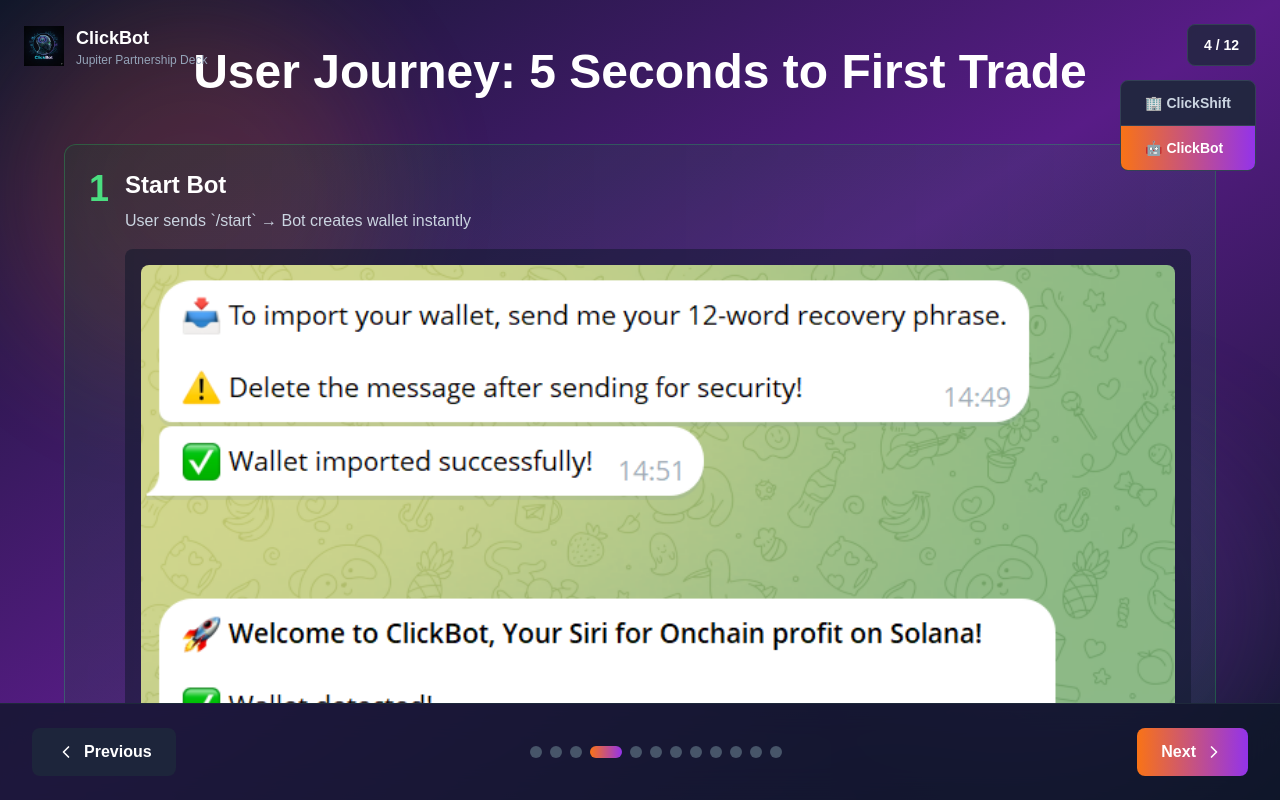
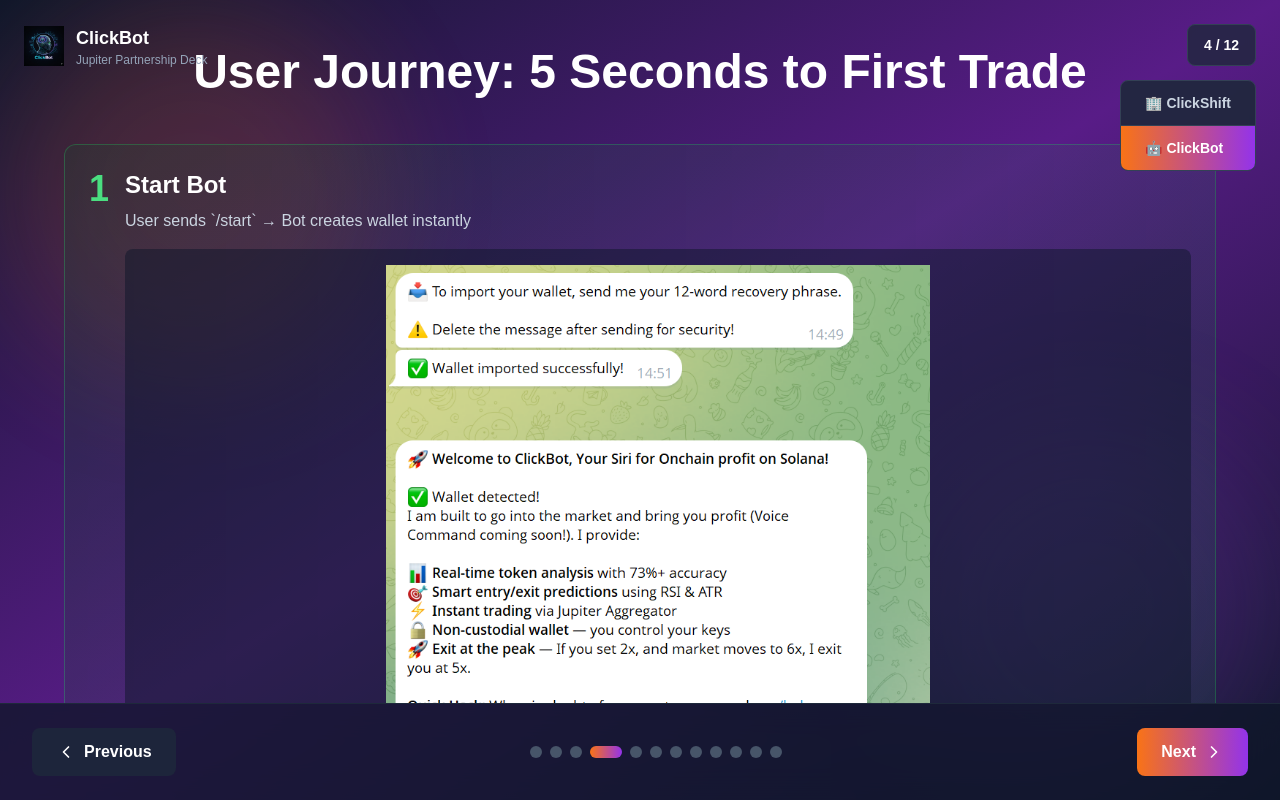
Before and after one commit to Clickshift-Founder/deck, a Next.js app: page /clickbot in a window 1280 px wide. Both pictures are taken after a click on the button 616 px from the left and 752 px from the top of the page. Built offline with nearby package versions, Linux system fonts and the light colour scheme.

Commit message:
fixed all images

```diff
--- a/src/app/clickbot/page.tsx
+++ b/src/app/clickbot/page.tsx
@@ -293,7 +293,9 @@ const JupiterClickBotDeck = () => {
                         <h3 className="text-2xl font-bold mb-2">Start Bot</h3>
                         <p className="text-slate-300 mb-4">User sends `/start` → Bot creates wallet instantly</p>
                         <div className="bg-slate-900/50 rounded-lg p-4">
-                         <img src="/wallet-created.png" alt="Wallet Creation" className="w-full rounded-lg" />
+                         <img src="/wallet-created.png"
+                         alt="Wallet Creation"
+                         className="w-full max-w-3xl mx-auto rounded-lg object-contain max-h-[600px]" />
                           </div>
                       </div>
                     </div>
@@ -306,7 +308,9 @@ const JupiterClickBotDeck = () => {
                         <h3 className="text-2xl font-bold mb-2">Buy Token</h3>
                         <p className="text-slate-300 mb-4">`/buy DezXAZ... 0.1` → Executes via Jupiter</p>
                         <div className="bg-slate-900/50 rounded-lg p-4">
-                           <img src="/buy-executed.png" alt="ClickBot Interface" className="w-full rounded-lg" />
+                           <img src="/buy-executed.png"
+                           alt="Buys at the safest position"
+                           className="w-full max-w-3xl mx-auto rounded-lg object-contain max-h-[600px]" />
                         </div>
                       </div>
                     </div>
@@ -319,7 +323,9 @@ const JupiterClickBotDeck = () => {
                         <h3 className="text-2xl font-bold mb-2">Set Strategy</h3>
                         <p className="text-slate-300 mb-4">Click "📈 Trailing Profit" → Select 2x → Done!</p>
                         <div className="bg-slate-900/50 rounded-lg p-4">
-                           <img src="/trailing.png" alt="ClickBot Interface" className="w-full rounded-lg" />
+                           <img src="/trailing.png"
+                           alt="Exits at 5x even if you set 2x target and market moves 6x"
+                           className="w-full max-w-3xl mx-auto rounded-lg object-contain max-h-[600px]" />
                         </div>
                       </div>
                     </div>
```
